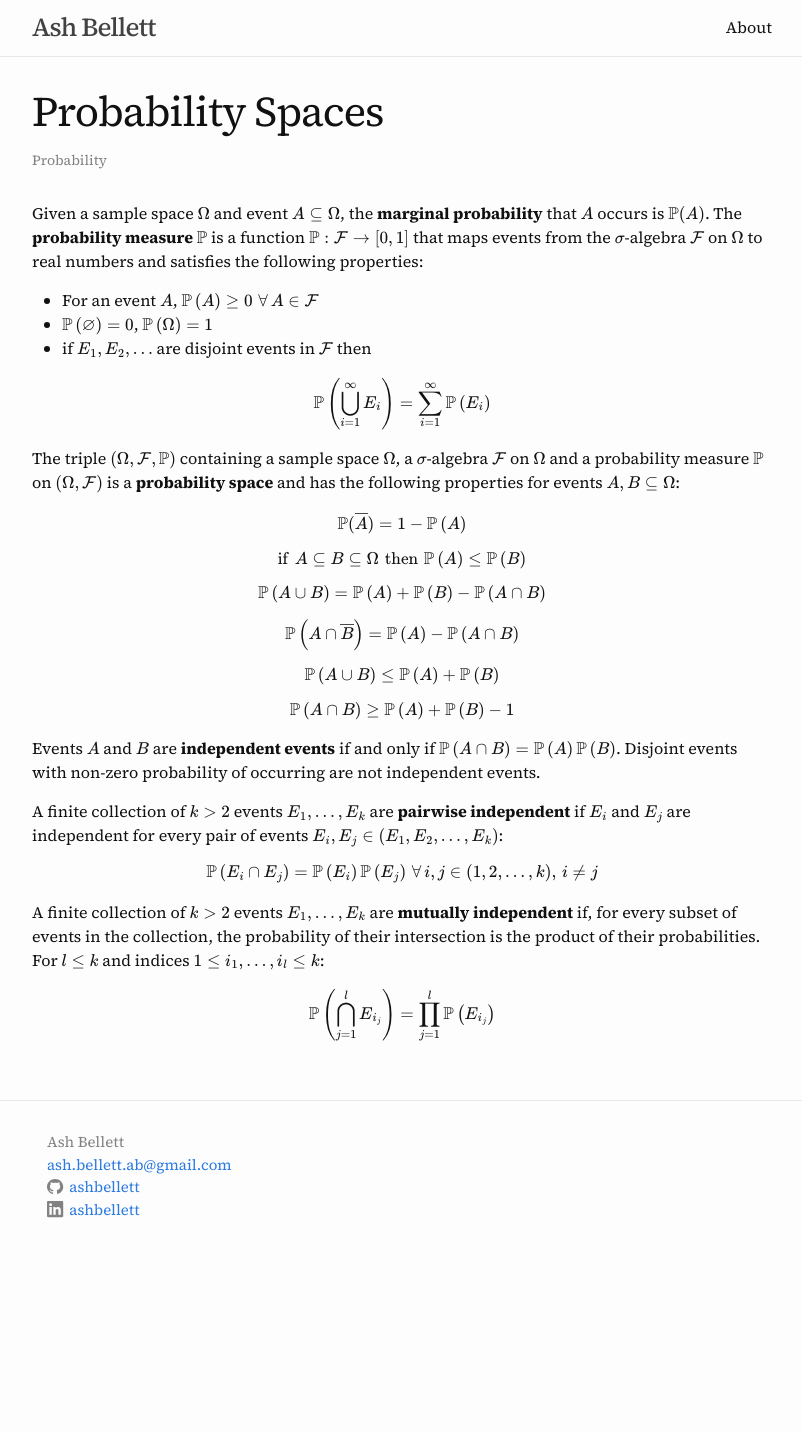
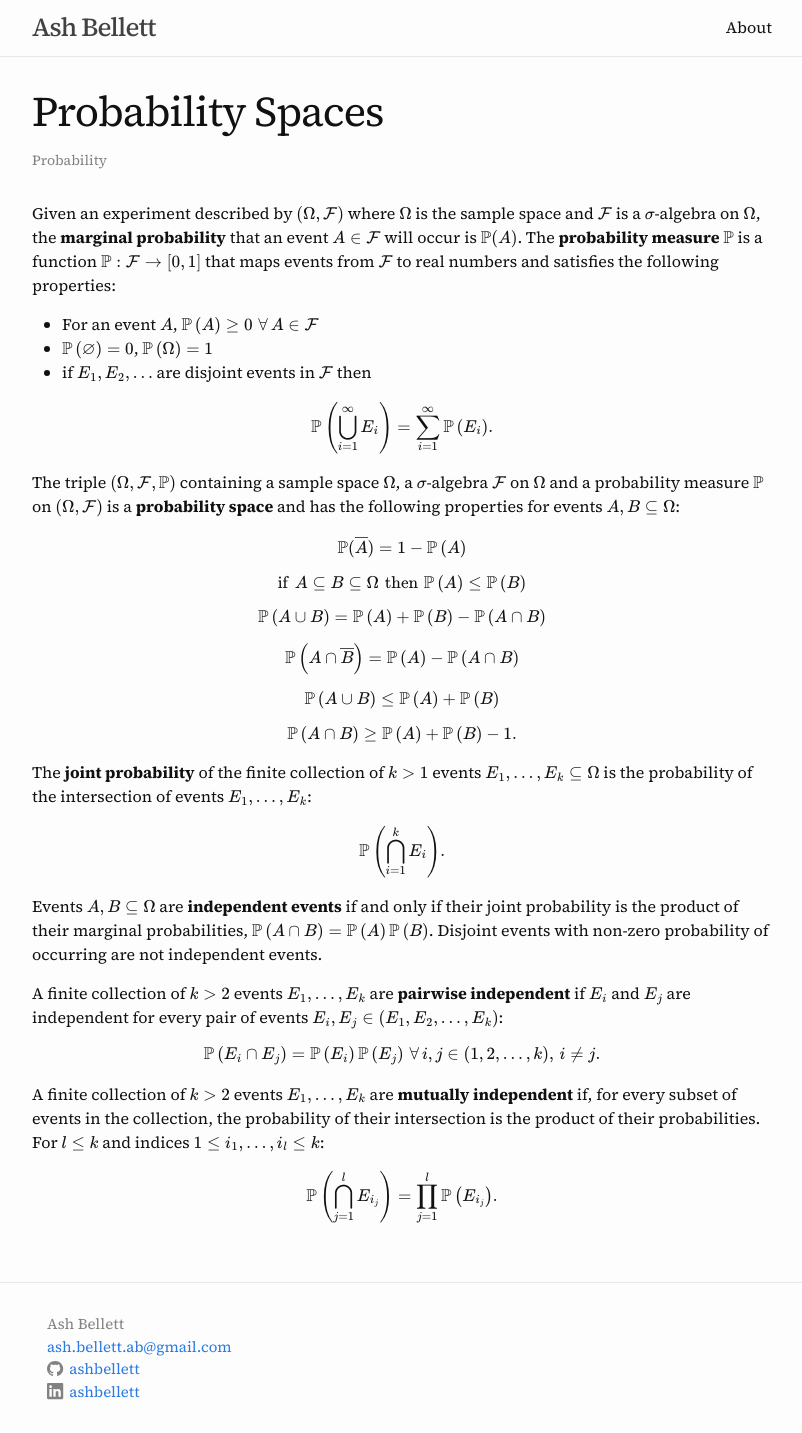
Before and after one commit to ashbellett/ashbellett.github.io, a Jekyll site: the page built from _posts/_probability/probability-spaces.md, in a window 1280 px wide. Shown: the whole page, without its empty margins (238-1040 px from the left). Built offline with Jekyll 4.4.1, drawn with Linux system fonts in a browser that asks for light colours; before the commit the page ends 1251 px from its top, so only the background shows below that.

Commit message:
Update event and probability space notes

```diff
--- a/_posts/_probability/probability-spaces.md
+++ b/_posts/_probability/probability-spaces.md
@@ -6,12 +6,12 @@ tags: ["probability", "probability space"]
 description: "Model for assigning probabilities to events"
 ---
 
-Given a sample space $$\Omega$$ and event $$A\subseteq\Omega$$, the **marginal probability** that $$A$$ occurs is $$\mathbb{P}(A)$$. The **probability measure** $$\mathbb{P}$$ is a function $$\mathbb{P}: \mathcal{F} \rightarrow \left[ 0,1\right]$$ that maps events from the $$\sigma$$-algebra $$\mathcal{F}$$ on $$\Omega$$ to real numbers and satisfies the following properties:
+Given an experiment described by $$\left(\Omega, \mathcal{F}\right)$$ where $$\Omega$$ is the sample space and $$\mathcal{F}$$ is a $$\sigma$$-algebra on $$\Omega$$, the **marginal probability** that an event $$A\in\mathcal{F}$$ will occur is $$\mathbb{P}(A)$$. The **probability measure** $$\mathbb{P}$$ is a function $$\mathbb{P}: \mathcal{F} \rightarrow \left[ 0,1\right]$$ that maps events from $$\mathcal{F}$$ to real numbers and satisfies the following properties:
 - For an event $$A$$, $$\mathbb{P}\left(A\right)\geq 0 \,\, \forall \, A\in\mathcal{F}$$
 - $$\mathbb{P}\left(\varnothing\right)=0$$, $$\mathbb{P}\left(\Omega\right)=1$$
 - if $$E_1, E_2, \ldots$$ are disjoint events in $$\mathcal{F}$$ then
 
-$$\mathbb{P}\left(\bigcup_{i=1}^\infty E_i\right)=\sum_{i=1}^\infty \mathbb{P}\left(E_i\right)$$
+$$\mathbb{P}\left(\bigcup_{i=1}^\infty E_i\right)=\sum_{i=1}^\infty \mathbb{P}\left(E_i\right).$$
 
 The triple $$\left(\Omega,\mathcal{F},\mathbb{P}\right)$$ containing a sample space $$\Omega$$, a $$\sigma$$-algebra $$\mathcal{F}$$ on $$\Omega$$ and a probability measure $$\mathbb{P}$$ on $$\left(\Omega,\mathcal{F}\right)$$ is a **probability space** and has the following properties for events $$A,B\subseteq\Omega$$:
 
@@ -25,14 +25,18 @@ $$\mathbb{P}\left(A\cap\overline{B}\right)=\mathbb{P}\left(A\right)-\mathbb{P}\l
 
 $$\mathbb{P}\left(A\cup B\right)\leq\mathbb{P}\left(A\right)+\mathbb{P}\left(B\right)$$
 
-$$\mathbb{P}\left(A\cap B\right)\geq\mathbb{P}\left(A\right)+\mathbb{P}\left(B\right)-1$$
+$$\mathbb{P}\left(A\cap B\right)\geq\mathbb{P}\left(A\right)+\mathbb{P}\left(B\right)-1.$$
 
-Events $$A$$ and $$B$$ are **independent events** if and only if $$\mathbb{P}\left(A\cap B\right)=\mathbb{P}\left(A\right)\,\mathbb{P}\left(B\right)$$. Disjoint events with non-zero probability of occurring are not independent events.
+The **joint probability** of the finite collection of $$k>1$$ events $$E_1,\ldots,E_k\subseteq\Omega$$ is the probability of the intersection of events $$E_1,\ldots,E_k$$:
+
+$$\mathbb{P}\left(\bigcap_{i=1}^k E_i\right).$$
+
+Events $$A,B\subseteq\Omega$$ are **independent events** if and only if their joint probability is the product of their marginal probabilities, $$\mathbb{P}\left(A\cap B\right)=\mathbb{P}\left(A\right)\,\mathbb{P}\left(B\right)$$. Disjoint events with non-zero probability of occurring are not independent events.
 
 A finite collection of $$k>2$$ events $$E_1, \ldots, E_k$$ are **pairwise independent** if $$E_i$$ and $$E_j$$ are independent for every pair of events $$E_i, E_j\in \left(E_1,E_2,\ldots,E_k\right)$$:
 
-$$\mathbb{P}\left(E_i\cap E_j\right)=\mathbb{P}\left(E_i\right)\,\mathbb{P}\left(E_j\right)\,\,\forall\,i,j\in \left(1,2,\ldots,k\right),\,i\neq j$$
+$$\mathbb{P}\left(E_i\cap E_j\right)=\mathbb{P}\left(E_i\right)\,\mathbb{P}\left(E_j\right)\,\,\forall\,i,j\in \left(1,2,\ldots,k\right),\,i\neq j.$$
 
 A finite collection of $$k>2$$ events $$E_1, \ldots, E_k$$ are **mutually independent** if, for every subset of events in the collection, the probability of their intersection is the product of their probabilities. For $$l\leq k$$ and indices $$1\leq i_1,\ldots,i_l\leq k$$:
 
-$$\mathbb{P}\left(\bigcap_{j=1}^l E_{i_j}\right)=\prod_{j=1}^l\mathbb{P}\left(E_{i_j}\right)$$
+$$\mathbb{P}\left(\bigcap_{j=1}^l E_{i_j}\right)=\prod_{j=1}^l\mathbb{P}\left(E_{i_j}\right).$$
```
Also changed, not shown: _posts/_algebra/inner-product-spaces.md (+1 -1 lines), _posts/_algebra/matrices.md (+2 -2 lines), _posts/_probability/events.md (+3 -1 lines).
